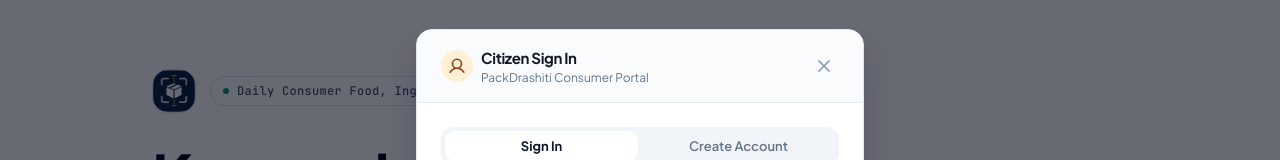
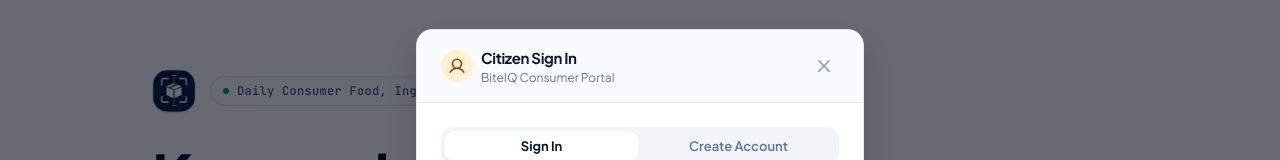
Before and after one commit to z-lovejeet/PackDrishti, a React (Vite) app in the folder frontend/: page /#landing in a window 1280 px wide. Both pictures are taken after a click on the button "Sign In". Shown: the part 141-301 px from the top of the page. Built offline with nearby package versions, Linux system fonts and the light colour scheme; no server answers.

Commit message:
feat(ui): update AuthModal portal title and PWAInstallPrompt storage keys to BiteIQ

```diff
--- a/frontend/src/components/common/AuthModal.tsx
+++ b/frontend/src/components/common/AuthModal.tsx
@@ -160,7 +160,7 @@
                 {mode === 'signin' ? 'Citizen Sign In' : 'Citizen Account Registration'}
               </h3>
               <p className="text-2xs text-neutral-500 font-sans">
-                PackDrashiti Consumer Portal
+                BiteIQ Consumer Portal
               </p>
             </div>
           </div>
--- a/frontend/src/components/common/PWAInstallPrompt.tsx
+++ b/frontend/src/components/common/PWAInstallPrompt.tsx
@@ -38,7 +38,7 @@
     setIsIOS(isIosDevice);
 
     // Check if dismissed recently in localStorage
-    const dismissedUntil = localStorage.getItem('packdrashiti_pwa_dismissed');
+    const dismissedUntil = localStorage.getItem('biteiq_pwa_dismissed');
     if (dismissedUntil && Number(dismissedUntil) > Date.now()) {
       return;
     }
@@ -80,7 +80,7 @@
   const handleDismiss = () => {
     setIsVisible(false);
     // Suppress prompt for 7 days
-    localStorage.setItem('packdrashiti_pwa_dismissed', String(Date.now() + 7 * 24 * 60 * 60 * 1000));
+    localStorage.setItem('biteiq_pwa_dismissed', String(Date.now() + 7 * 24 * 60 * 60 * 1000));
   };
 
   if (isStandalone || !isVisible) {
@@ -101,7 +101,7 @@
             </div>
             <div>
               <h4 className="text-sm font-bold font-heading text-white">
-                Install PackDrashiti App
+                Install BiteIQ App
               </h4>
               <p className="text-2xs text-slate-300">
                 Fast mobile scanning, camera access, and offline health checks
```
